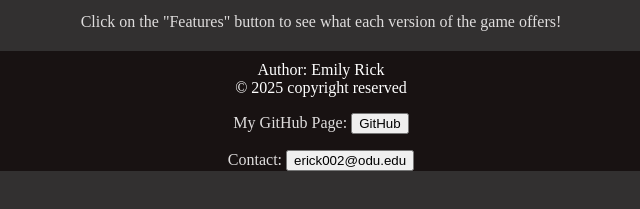
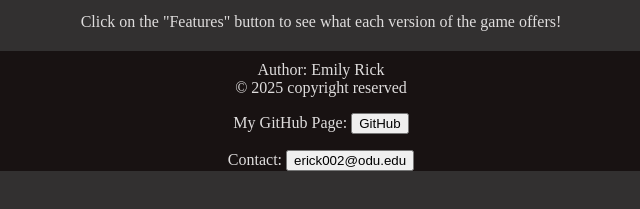
Before and after one commit to emirick72/secure_html, a plain HTML site: page index.html/CS312_Epsilon3.html in a window 1280 px wide. Shown: the part 275-484 px from the top of the page, 319-959 px from the left. Drawn offline with Linux system fonts and the light colour scheme.

Commit message:
Changed the color of the footer text.

```diff
--- a/index.html/styles.css
+++ b/index.html/styles.css
@@ -88,6 +88,6 @@ ul {
 footer {
     text-align: center;
     background-color: #181212;
-    color: #ffffff;
+    color: #dfdddd;
 
 }
```
